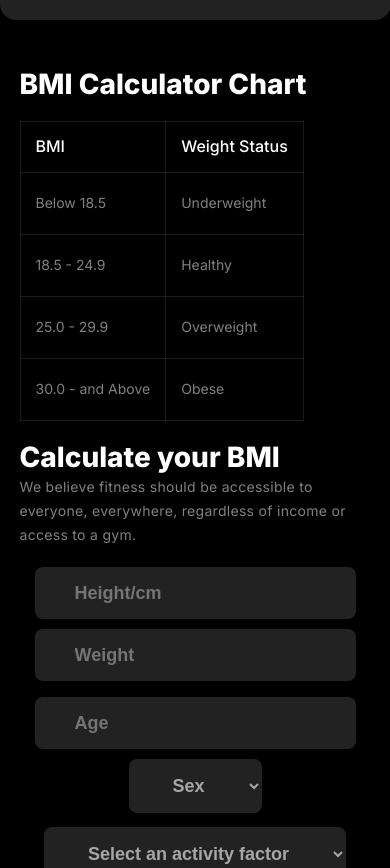
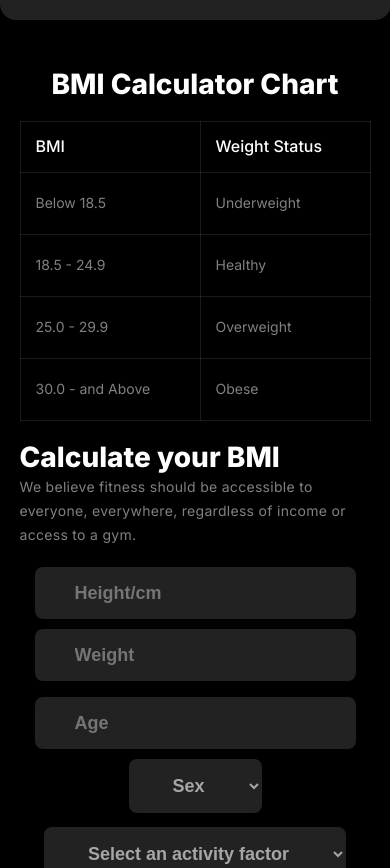
Before and after one commit to RakibHassan11/B10A2versatileUI, a plain HTML site: page index.html in a window 390 px wide. Shown: the part 2764-3632 px from the top of the page. Drawn offline with Linux system fonts and the light colour scheme.

Commit message:
table size

```diff
--- a/styles/style.css
+++ b/styles/style.css
@@ -7,6 +7,7 @@ body{
 /* Default Styles */
 *{
     margin: 0;
+    padding: 0;
 
 }
 .container{
@@ -210,6 +211,12 @@ h1{
     filter: brightness(80%);
 }
 /* BMI chart */
+.bmi-chart{
+    display: flex;
+    flex-direction: column;
+    align-items: center;
+    margin-right: 5rem;
+}
 .bmi-chart th{
     color: #FFF;
     font-size: 16px;
@@ -546,5 +553,8 @@ line-height: 120%;
         display: flex;
         flex-direction: column;
     }
+    .bmi-chart{
+        margin-right: 0;
+    }
 
 }
```
